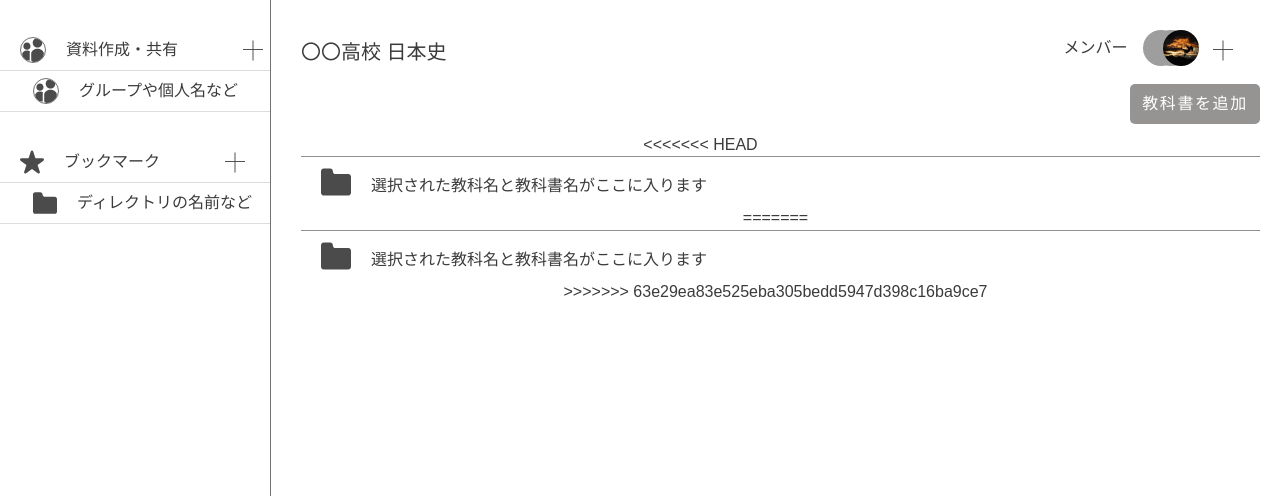
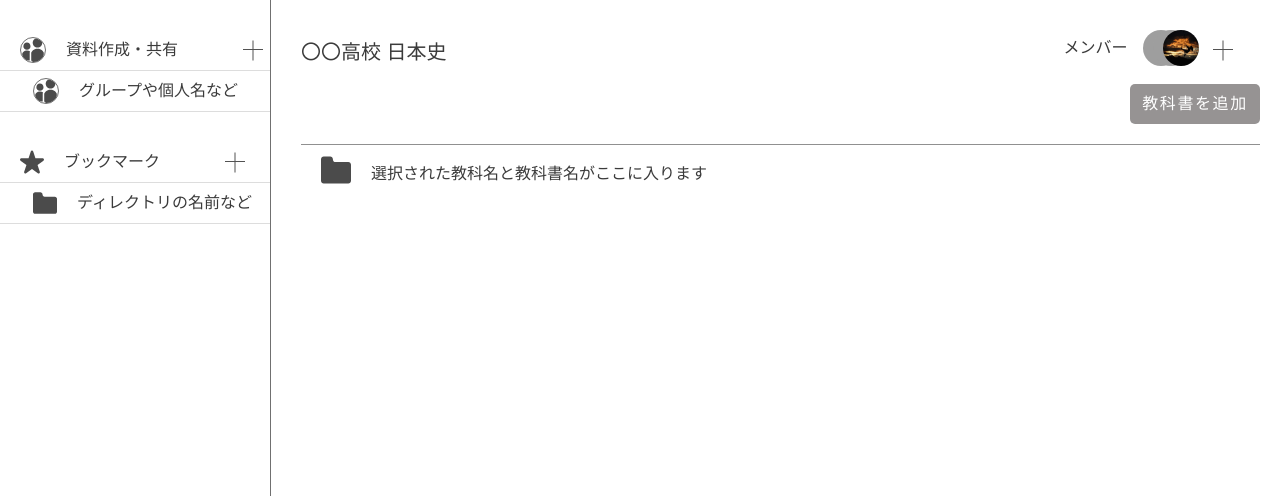
Before and after one commit to koji78yamada19/teachhub, a Django app: template templates/nine-page.html in a window 1280 px wide. Shown: the part 60-556 px from the top of the page. Run offline with Django 3.2, Linux system fonts and the light colour scheme; the template is opened without the code that fills it, so the values that code supplies are empty; some libraries are stand-ins or nearby versions; grey boxes are pictures that could not be loaded.

Commit message:
バックエンドとフロントの統合

```diff
--- a/templates/nine-page.html
+++ b/templates/nine-page.html
@@ -85,18 +85,11 @@
             <div class="add-textbook">
                 <a href="">教科書を追加</a>
             </div>
-<<<<<<< HEAD
-            <a class="contents-dir">
-                <img src="../static/teachhub/img/folder-icon.svg" alt="フォルダーのアイコン">
-                <div>選択された教科名と教科書名がここに入ります</div>
-            </a>
-=======
             <a class="contents-dir subtitle">
                 <img src="../static/teachhub/img/folder-icon.svg" alt="フォルダーのアイコン">
                 <div>選択された教科名と教科書名がここに入ります</div>
             </a>
 
->>>>>>> 63e29ea83e525eba305bedd5947d398c16ba9ce7
         </div>
          <!-- {% endblock %} -->
 
```
Also changed, not shown: templates/teachhub/document_detail.html (+0 -36 lines), templates/twelve-page.html (+0 -18 lines).
